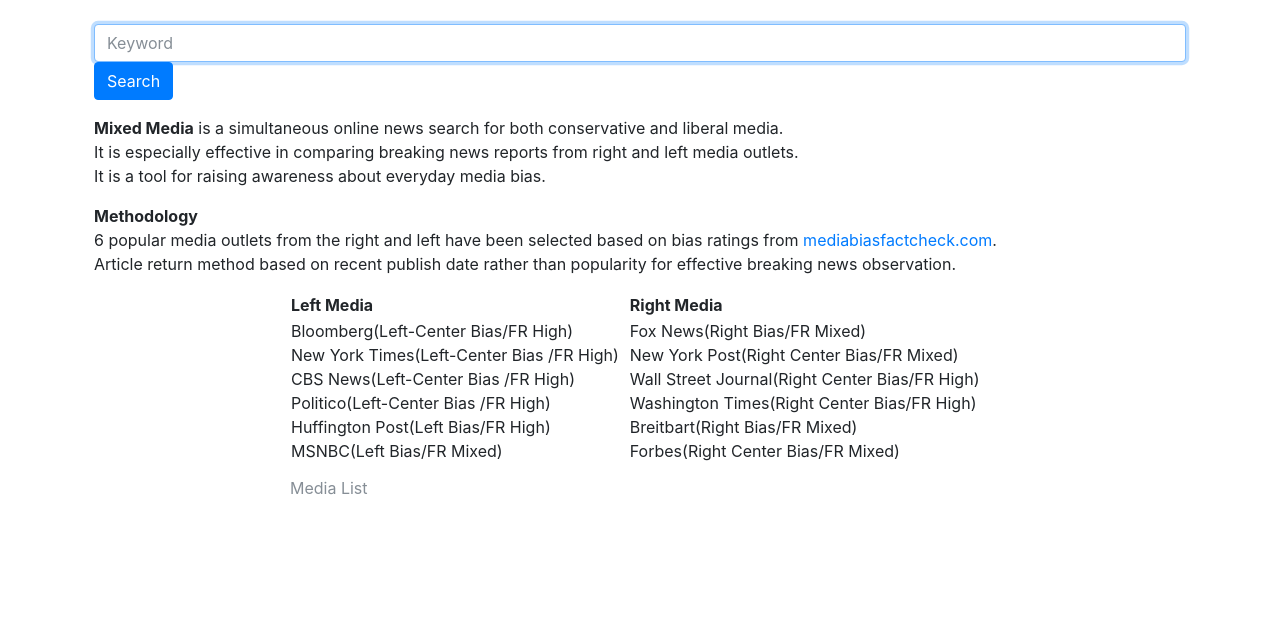
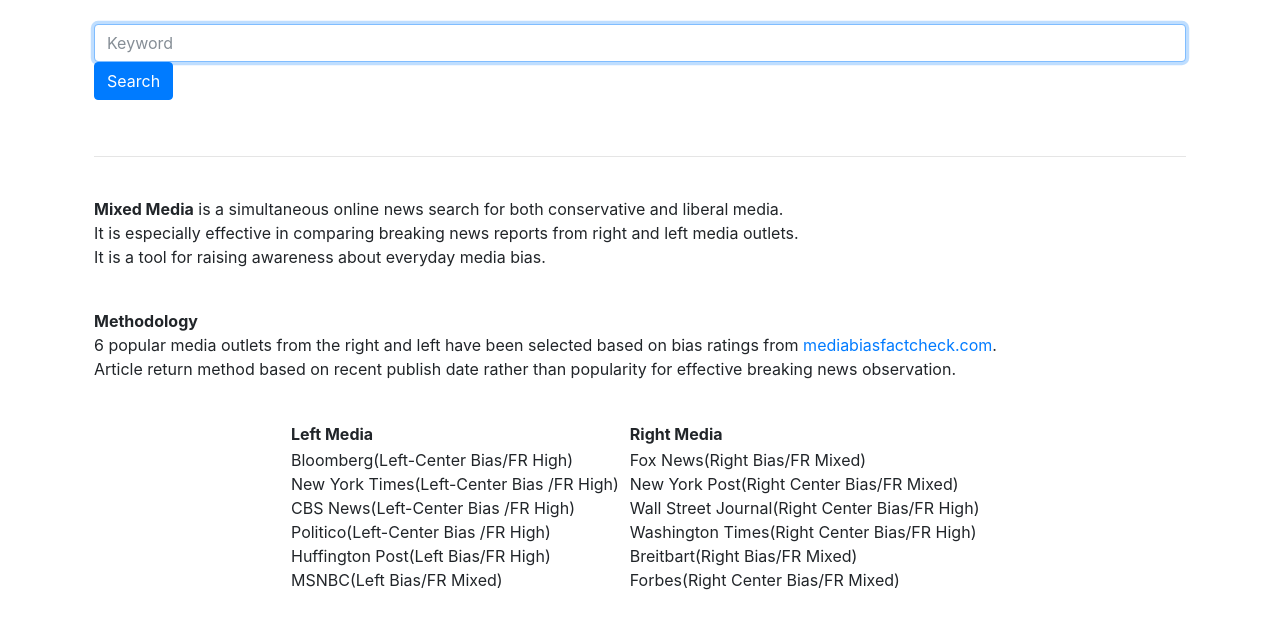
Before and after one commit to agatha6e/mixedmedia, a Flask app: page / in a window 1280 px wide. Shown: the part 58-687 px from the top of the page. Run offline with Flask 2, Linux system fonts and the light colour scheme; some libraries are stand-ins or nearby versions.

Commit message:
First commit

```diff
--- a/templates/search.html
+++ b/templates/search.html
@@ -14,16 +14,20 @@
         </div>
     </form>
 
+    <br>
+    <hr>
+    <br>
+
     <div>
         <p>
             <b>Mixed Media</b> is a simultaneous online news search for both conservative and liberal media.<br>It is especially effective in comparing breaking news reports from right and left media outlets.<br>It is a tool for raising awareness about everyday media bias.
         </p>
+        <br>
         <p>
             <b>Methodology</b><br>6 popular media outlets from the right and left have been selected based on bias ratings from <a href="https://mediabiasfactcheck.com">mediabiasfactcheck.com</a>.<br>Article return method based on recent publish date rather than popularity for effective breaking news observation.
         </p>
-
+        <br>
         <table style="width:700px" align="center">
-          <caption>Media List</caption>
           <tr>
             <th>Left Media</th>
             <th>Right Media</th>
```
